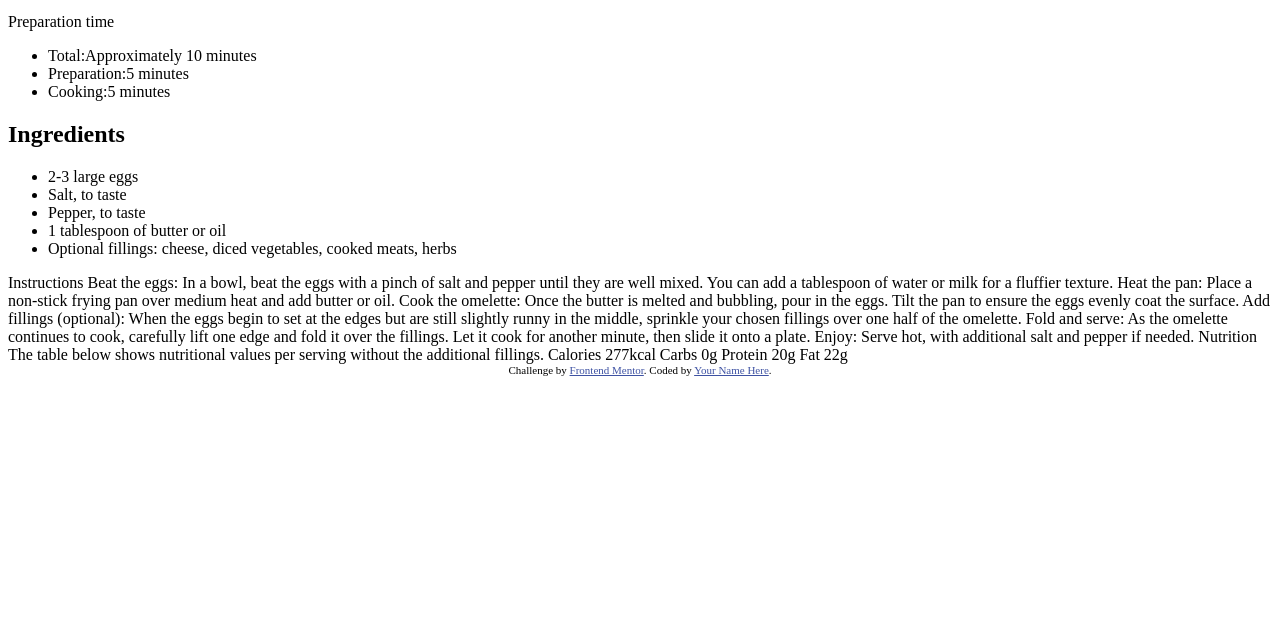
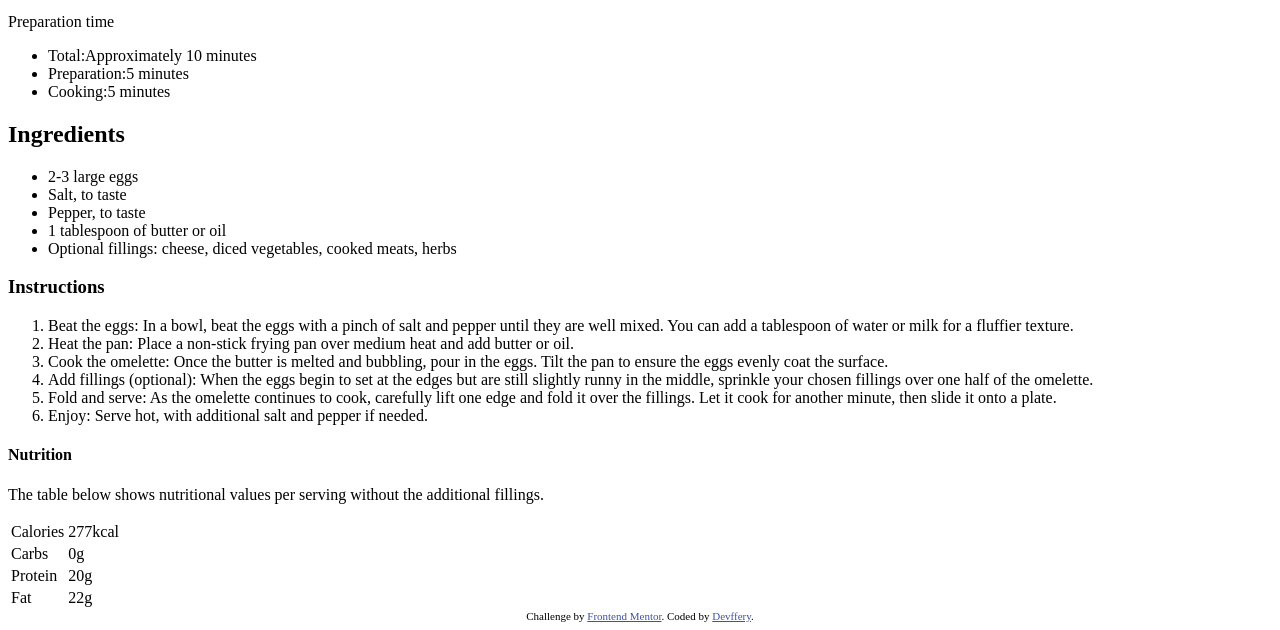
Before and after one commit to devffery/recipe-page, a plain HTML site: page index.html in a window 1280 px wide. Shown: the part 713-1343 px from the top of the page. Before the commit the page ends 1097 px from the top, so only its background shows below. Drawn offline with Linux system fonts and the light colour scheme.

Commit message:
html commit

```diff
--- a/index.html
+++ b/index.html
@@ -43,56 +43,51 @@
             <li>Optional fillings: cheese, diced vegetables, cooked meats, herbs</li>
           </ul>
         </section>
+
+        <section class="recipe-instructions">
+          <h3>Instructions</h3>
+          <ol class="instructions-list">
+            <li><span>Beat the eggs:</span> In a bowl, beat the eggs with a pinch of salt and pepper until they
+              are well mixed. You can add a tablespoon of water or milk for a fluffier texture.</li>
+            <li><span>Heat the pan:</span> Place a non-stick frying pan over medium heat and add butter or oil.</li>
+            <li><span>Cook the omelette:</span> Once the butter is melted and bubbling, pour in the eggs. Tilt the pan to ensure the eggs evenly coat the surface.</li>
+            <li><span>Add fillings (optional):</span> When the eggs begin to set at the edges but are still slightly runny in the middle, sprinkle your chosen fillings over one half of the omelette.</li>
+            <li><span>Fold and serve:</span> As the omelette continues to cook, carefully lift one edge and fold it over the fillings. Let it cook for another minute, then slide it onto a plate.</li>
+            <li><span>Enjoy:</span> Serve hot, with additional salt and pepper if needed.</li>
+          </ol>
+        </section>
+
+        <section class="nutritional-value">
+          <h4>Nutrition</h4>
+          <p>The table below shows nutritional values per serving without the additional fillings.</p>
+          <table>
+            <tr>
+              <td data-cell="nutrient">Calories</td>
+              <td data-cell="nutrient-value">277kcal</td>
+            </tr>
+            <tr>
+              <td data-cell="nutrient">Carbs</td>
+              <td data-cell="nutrient-value">0g</td>
+            </tr>
+            <tr>
+              <td data-cell="nutrient">Protein</td>
+              <td data-cell="nutrient-value">20g</td>
+            </tr>
+            <tr>
+              <td data-cell="nutrient">Fat</td>
+              <td data-cell="nutrient-value">22g</td>
+            </tr>
+          </table>
+        </section>
+
       </div>
     </div>
   </main>
 
-
-
-
-
-
-
-
-
-
-  Instructions
-
-  Beat the eggs: In a bowl, beat the eggs with a pinch of salt and pepper until they are well mixed.
-  You can add a tablespoon of water or milk for a fluffier texture.
-
-  Heat the pan: Place a non-stick frying pan over medium heat and add butter or oil.
-
-  Cook the omelette: Once the butter is melted and bubbling, pour in the eggs. Tilt the pan to ensure
-  the eggs evenly coat the surface.
-
-  Add fillings (optional): When the eggs begin to set at the edges but are still slightly runny in the
-  middle, sprinkle your chosen fillings over one half of the omelette.
-
-  Fold and serve: As the omelette continues to cook, carefully lift one edge and fold it over the
-  fillings. Let it cook for another minute, then slide it onto a plate.
-
-  Enjoy: Serve hot, with additional salt and pepper if needed.
-
-  Nutrition
-
-  The table below shows nutritional values per serving without the additional fillings.
-
-  Calories
-  277kcal
-
-  Carbs
-  0g
-
-  Protein
-  20g
-
-  Fat
-  22g
-
-  <div class="attribution">
-    Challenge by <a href="https://www.frontendmentor.io?ref=challenge" target="_blank">Frontend Mentor</a>.
-    Coded by <a href="#">Your Name Here</a>.
-  </div>
+  <footer>
+    <div class="attribution">
+      Challenge by <a href="https://www.frontendmentor.io?ref=challenge" target="_blank">Frontend Mentor</a>. Coded by <a href="#">Devffery</a>.
+    </div>
+  </footer>
 </body>
 </html>
```
